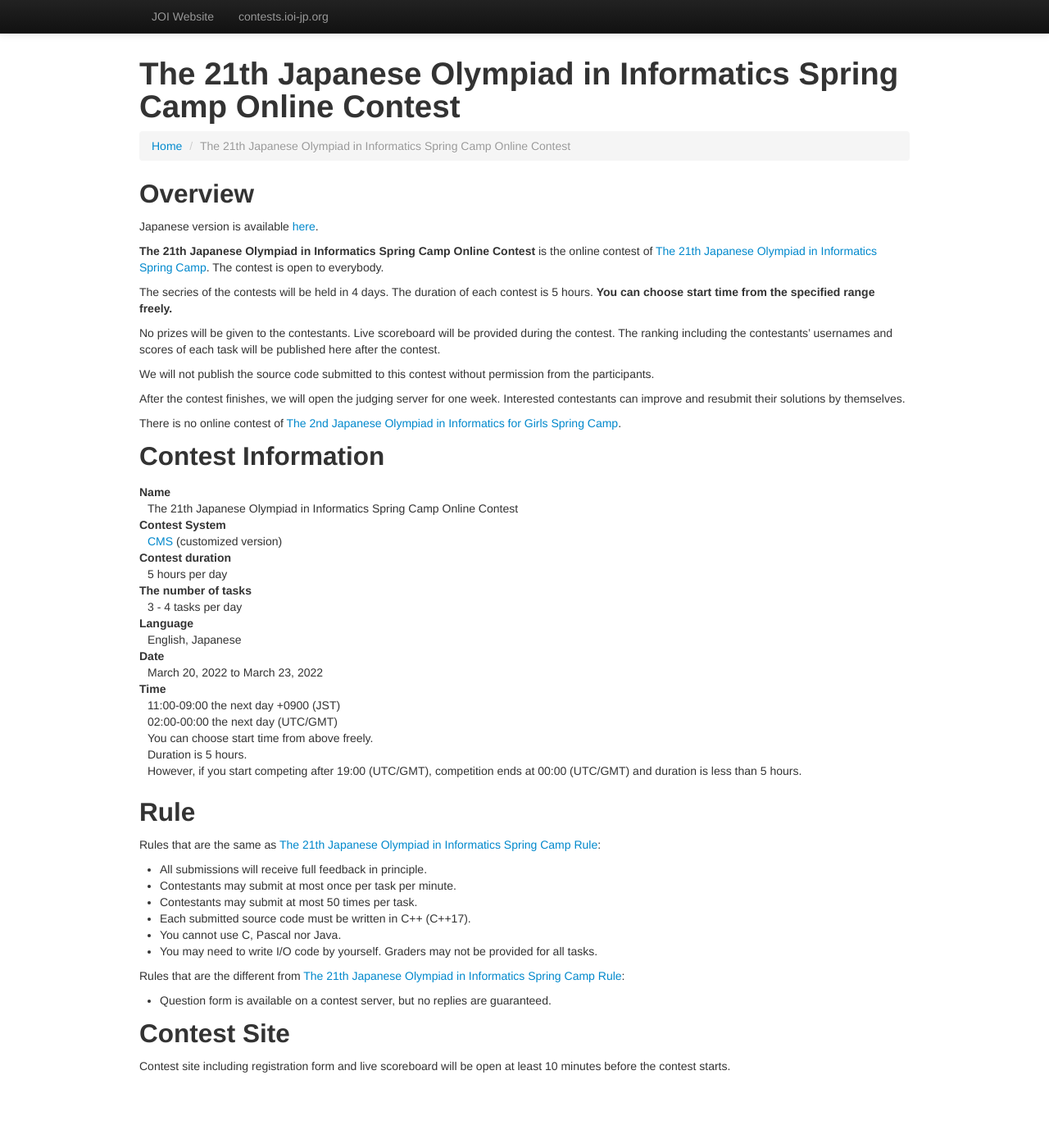
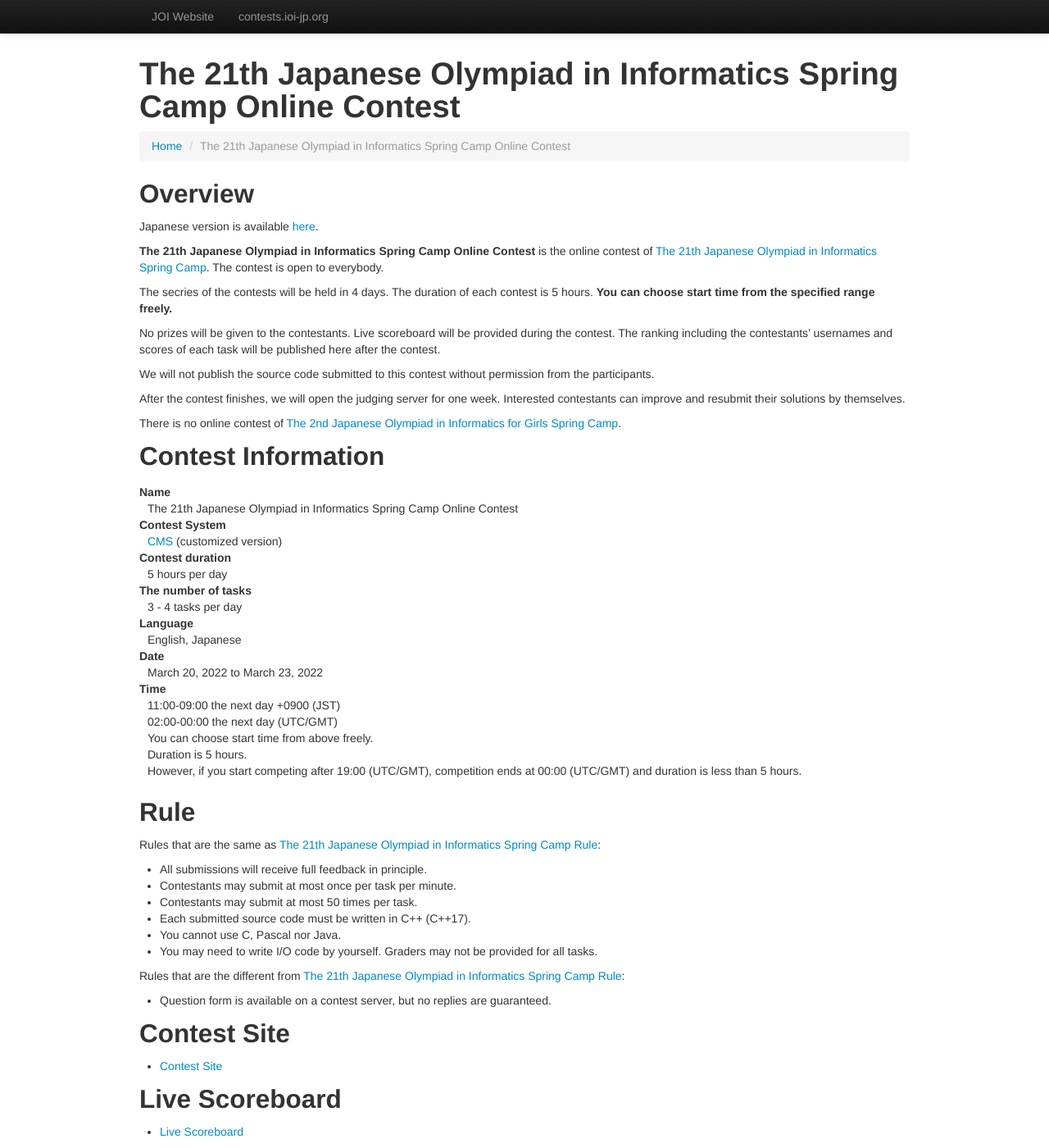
Before and after one commit to jcioi/joi-contests-site, a Jekyll site: the page built from joi-sp-2022/index-en.md, in a window 1280 px wide and 1400 px high. Shown: the whole window at 82% size. Built offline with Jekyll 4.4.1, drawn with Linux system fonts in a browser that asks for light colours.

Commit message:
modify joi-sp-2022

```diff
--- a/joi-sp-2022/index-en.md
+++ b/joi-sp-2022/index-en.md
@@ -71,4 +71,8 @@ Rules that are the different from [The 21th Japanese Olympiad in Informatics Spr
 
 ## Contest Site
 
-Contest site including registration form and live scoreboard will be open at least 10 minutes before the contest starts.
+- [Contest Site](https://cms.ioi-jp.org)
+
+## Live Scoreboard
+
+- [Live Scoreboard](https://ranking.cms.ioi-jp.org)
```
